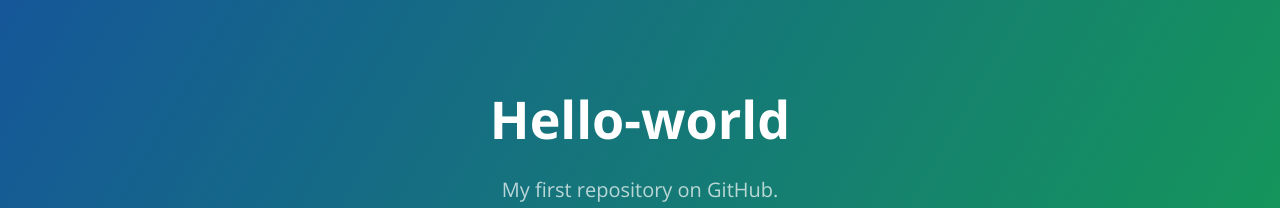
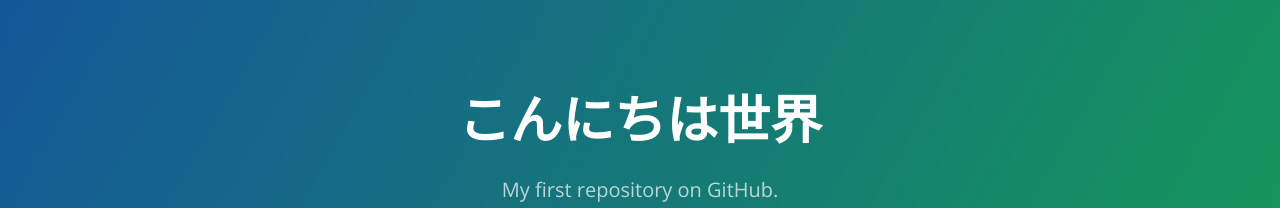
Before and after one commit to tanemaki/hello-world, a plain HTML site: page index.html in a window 1280 px wide. Shown: the top 208 px of the page. Drawn offline with nearby package versions, Linux system fonts and the light colour scheme.

Commit message:
Update index.html

```diff
--- a/index.html
+++ b/index.html
@@ -2,7 +2,7 @@
 <html lang="en-us">
   <head>
     <meta charset="UTF-8">
-    <title>こんにちは世界 by tanemaki</title>
+    <title>hello-world by tanemaki</title>
     <meta name="viewport" content="width=device-width, initial-scale=1">
     <link rel="stylesheet" type="text/css" href="stylesheets/normalize.css" media="screen">
     <link href='http://fonts.googleapis.com/css?family=Open+Sans:400,700' rel='stylesheet' type='text/css'>
@@ -11,7 +11,7 @@
   </head>
   <body>
     <section class="page-header">
-      <h1 class="project-name">Hello-world</h1>
+      <h1 class="project-name">こんにちは世界</h1>
       <h2 class="project-tagline">My first repository on GitHub.</h2>
       <a href="https://github.com/tanemaki/hello-world" class="btn">View on GitHub</a>
       <a href="https://github.com/tanemaki/hello-world/zipball/master" class="btn">Download .zip</a>
```
